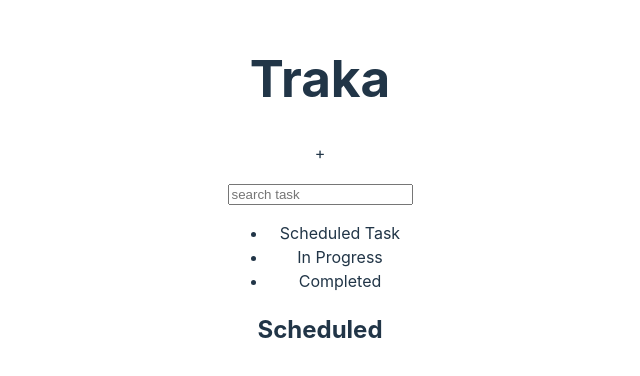
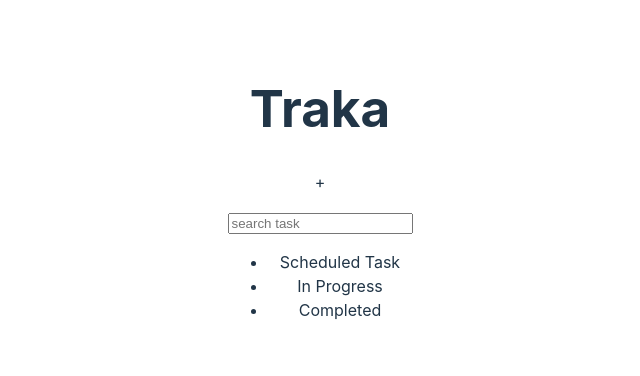
Before and after one commit to Tommy-Bada/Traka, a React (Vite) app: page / in a window 1280 px wide. Shown: the part 208-584 px from the top of the page, without its empty margins (320-960 px from the left). Built offline with nearby package versions, Linux system fonts and the light colour scheme.

Commit message:
Screen delay fixed

```diff
--- a/src/App.jsx
+++ b/src/App.jsx
@@ -6,7 +6,7 @@ import { useState } from "react";
 
 function App() {
   // Handle Click Interactions
-  const [isScheduledTaskOpen, setIsScheduledTaskOpen] = useState(true);
+  const [isScheduledTaskOpen, setIsScheduledTaskOpen] = useState(false);
   const [isInProgressTaskOpen, setIsInProgressTaskOpen] = useState(false);
   const [isCompletedTaskOpen, setIsCompletedTaskOpen] = useState(false);
   function handleShowScheduledTask() {
@@ -29,6 +29,9 @@ function App() {
   const [isAddNewOpen, setIsAddNewOpen] = useState(false);
   function handleAddNew() {
     setIsAddNewOpen(!isAddNewOpen);
+    setIsScheduledTaskOpen(false);
+    setIsInProgressTaskOpen(false);
+    setIsCompletedTaskOpen(false);
   }
 
   // Handle Task Form
--- a/src/components/Scheduled.jsx
+++ b/src/components/Scheduled.jsx
@@ -109,7 +109,8 @@ function Scheduled() {
         )}
       </div>
       <ul>
-        {scheduledTasksData
+        {isEditing ||
+          scheduledTasksData
             .filter((task) => task.status === "scheduled")
             .map((task, index) => {
               return (
```
Lines whose indentation alone changed are shown as unchanged.
